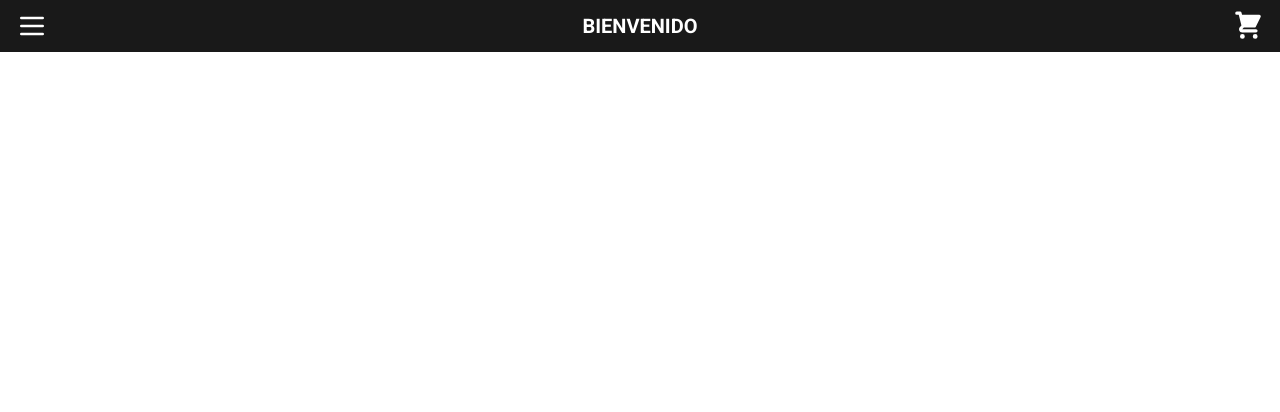
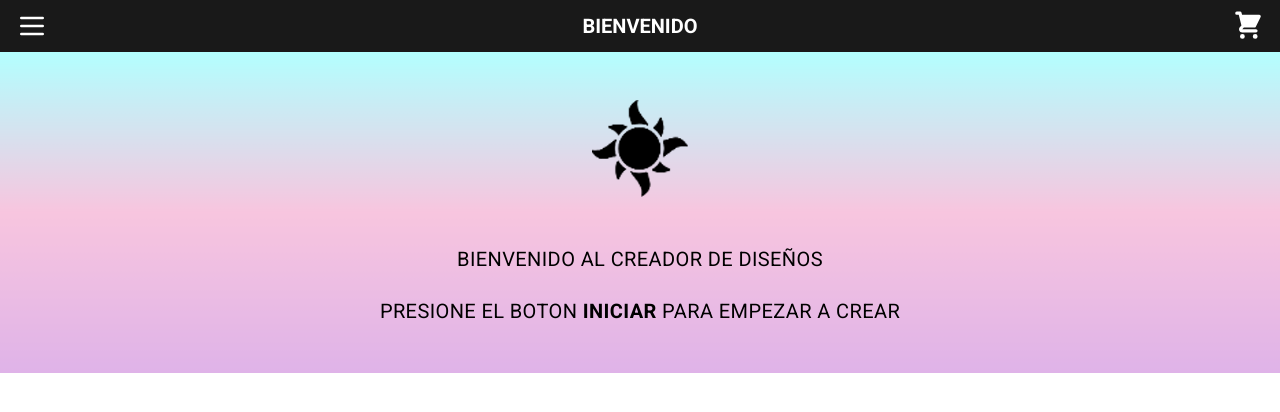
Before and after one commit to AhrensOG/ArkanoProject-Client, a Next.js app: page / in a window 1280 px wide. Shown: the top 412 px of the page. Built offline with nearby package versions, Linux system fonts and the light colour scheme.

Commit message:
Add LandingPage component

```diff
--- /dev/null
+++ b/components/LandingPage/LandingPage.jsx
@@ -0,0 +1,19 @@
+import React from 'react'
+
+const LandingPage = () => {
+  return (
+    <div className='bg-gradient-to-b from-[#00FFFF] via-[#E73D93] to-[#9400B3]'>
+      <div className='bg-white/70 py-12 flex flex-col gap-12'>
+        <div className='flex flex-row justify-center px-6'>
+          <img src="/sun.svg" alt="" />
+        </div>
+        <div className='flex flex-col gap-6 text-center px-6 tracking-wide'>
+          <p className='uppercase text-xl'>Bienvenido al creador de diseños</p>
+          <p className='uppercase text-xl'>Presione el boton <b className='uppercase text-xl font-semibold'>iniciar</b> para empezar a crear</p>
+        </div>
+      </div>
+    </div>
+  )
+}
+
+export default LandingPage
--- a/pages/index.js
+++ b/pages/index.js
@@ -1,5 +1,6 @@
 import Head from 'next/head'
 import { useState } from 'react'
+import LandingPage from '../components/LandingPage/LandingPage'
 import NavBar from '../components/Navbar/NavBar'
 import SideBar from '../components/Navbar/SideBar'
 
@@ -16,6 +17,7 @@ export default function Home() {
       <div>
         <NavBar nav={nav} setNav={setNav}/>
         <SideBar nav={nav} setNav={setNav}/>
+        <LandingPage/>
       </div>
     </>
   )
```
